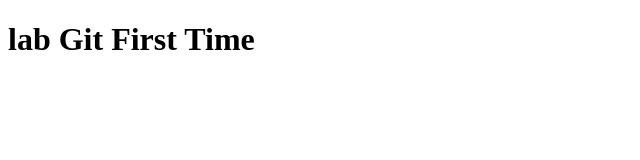
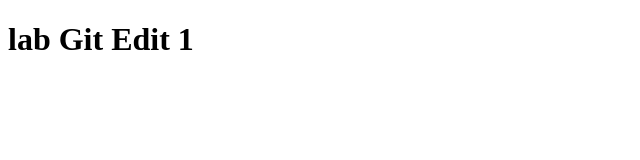
Before and after one commit to Jommych/Lab03, a plain HTML site: page index.html in a window 1280 px wide. Shown: the whole page, without its empty margins (0-640 px from the left). Drawn offline with Linux system fonts and the light colour scheme.

Commit message:
Update index.html

```diff
--- a/index.html
+++ b/index.html
@@ -7,7 +7,7 @@
 
 </head>
 <body>
-    <h1>lab Git First Time</h1>
+    <h1>lab Git Edit 1</h1>
 
 </body>
 </html>
```
